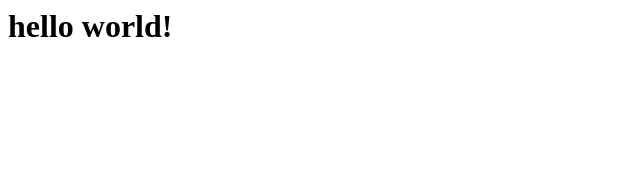
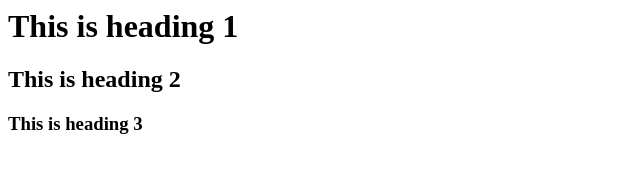
Before and after one commit to novff/pbtweb, a plain HTML site: page index.html in a window 1280 px wide. Shown: the whole page, without its empty margins (0-640 px from the left). Drawn offline with Linux system fonts and the light colour scheme.

Commit message:
Update index.html

```diff
--- a/index.html
+++ b/index.html
@@ -1 +1,5 @@
-<h1>hello world!</h1>
+<body>
+<h1>This is heading 1</h1>
+<h2>This is heading 2</h2>
+<h3>This is heading 3</h3>
+</body>
```
